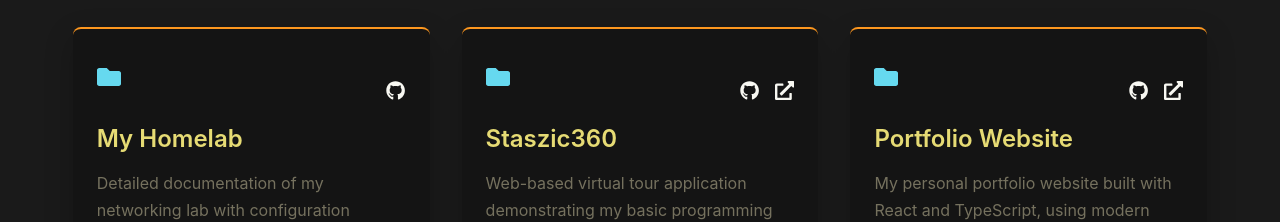
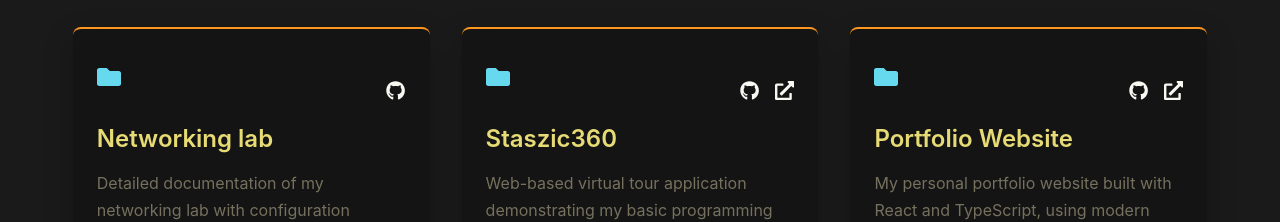
Before and after one commit to AndreansxTech/AndreansxTech.github.io, a React (Create React App) app: page / in a window 1280 px wide. Shown: the part 2000-2222 px from the top of the page. Built offline with nearby package versions, Linux system fonts and the light colour scheme; the HTML template or start-up script is replaced by a standard one.

Commit message:
Updated link

```diff
--- a/src/components/Projects.tsx
+++ b/src/components/Projects.tsx
@@ -5,10 +5,10 @@ import { FaGithub, FaExternalLinkAlt, FaFolder } from 'react-icons/fa';
 const Projects: React.FC = () => {
     const projectList = [
         {
-            title: 'My Homelab',
+            title: 'Networking lab',
             description: 'Detailed documentation of my networking lab with configuration scenarios, network diagrams, and technical notes about enterprise-like setups.',
             technologies: ['Networking', 'MikroTik', 'Brocade', 'Documentation'],
-            githubLink: 'https://github.com/AndreansxTech/My-homelab',
+            githubLink: 'https://github.com/AndreansxTech/Networking-lab',
             liveLink: null
         },
         {
```
